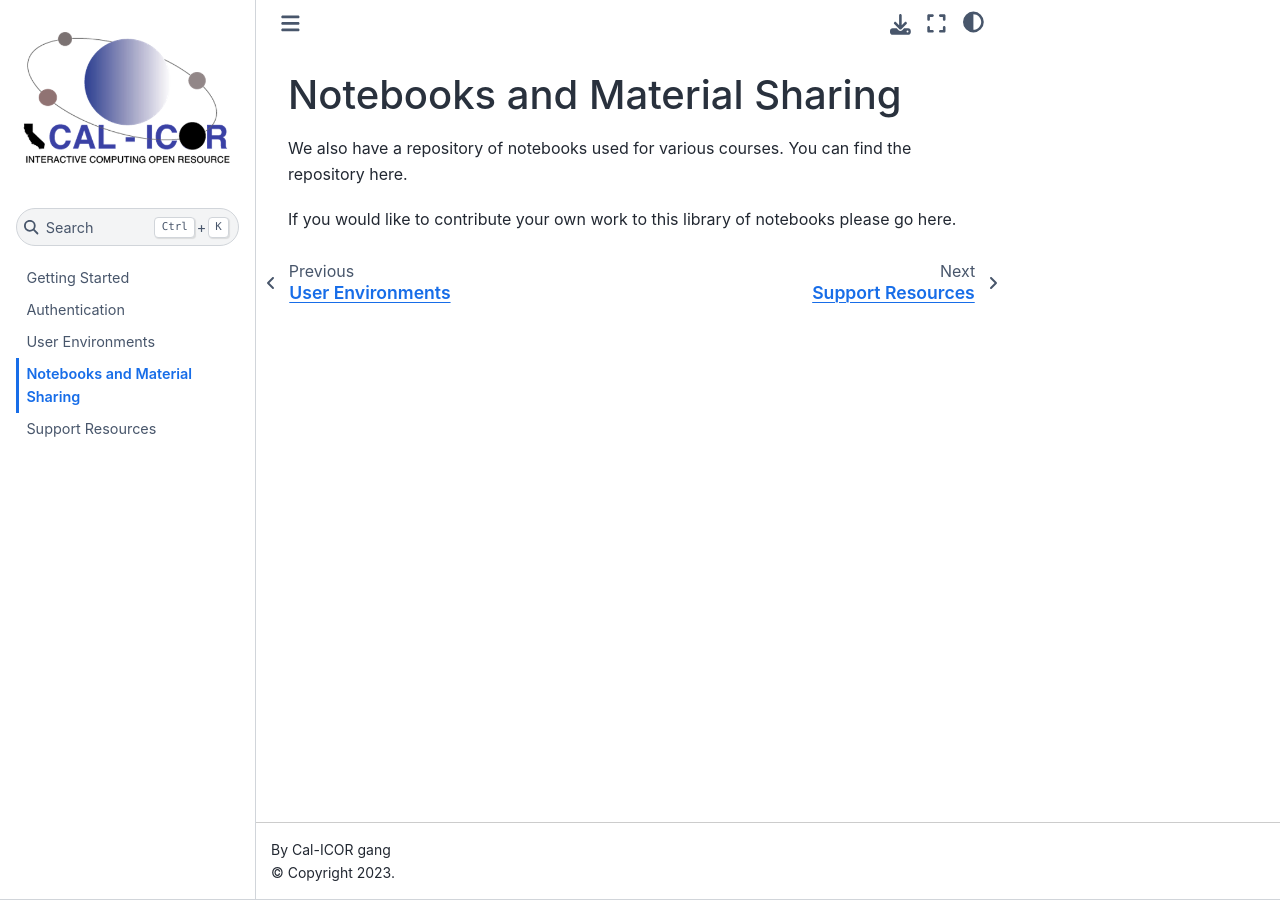
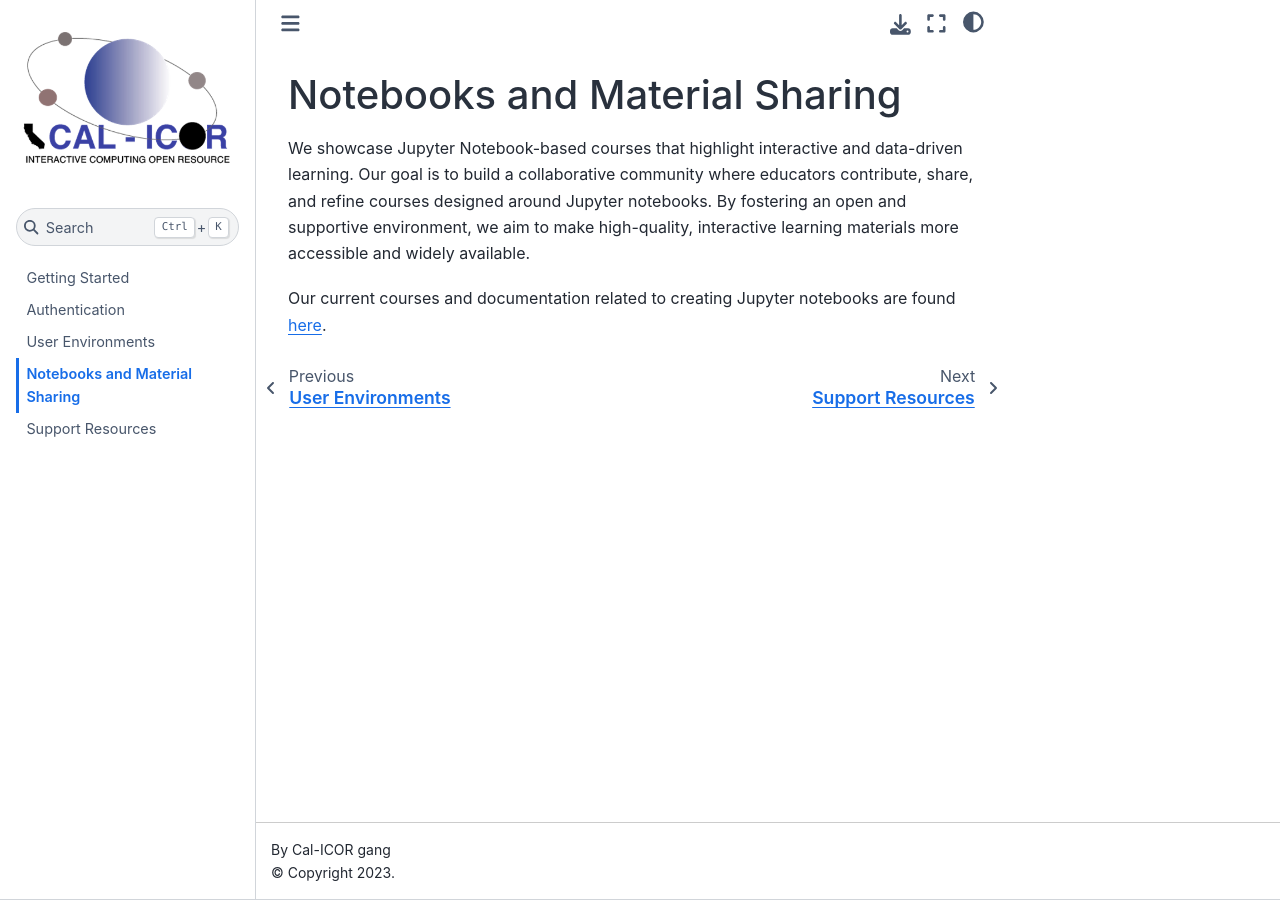
Before and after one commit to shaneknapp/docs, a Jupyter Book: the page built from content/notebooks_materials.md, in a window 1280 px wide. Built offline with Jupyter Book 1.0.4 settings and Sphinx 7.4.7 and the Sphinx Book theme 1.1.4, drawn with Linux system fonts in a browser that asks for light colours.

Commit message:
Notebooks and Materials Sharing

```diff
--- a/content/notebooks_materials.md
+++ b/content/notebooks_materials.md
@@ -1,5 +1,5 @@
 # Notebooks and Material Sharing
 
-We also have a repository of notebooks used for various courses. You can find the repository here.
+We showcase Jupyter Notebook-based courses that highlight interactive and data-driven learning. Our goal is to build a collaborative community where educators contribute, share, and refine courses designed around Jupyter notebooks. By fostering an open and supportive environment, we aim to make high-quality, interactive learning materials more accessible and widely available.
 
-If you would like to contribute your own work to this library of notebooks please go here.
+Our current courses and documentation related to creating Jupyter notebooks are found [here](https://cal-icor.github.io/textbook/intro.html).
```
